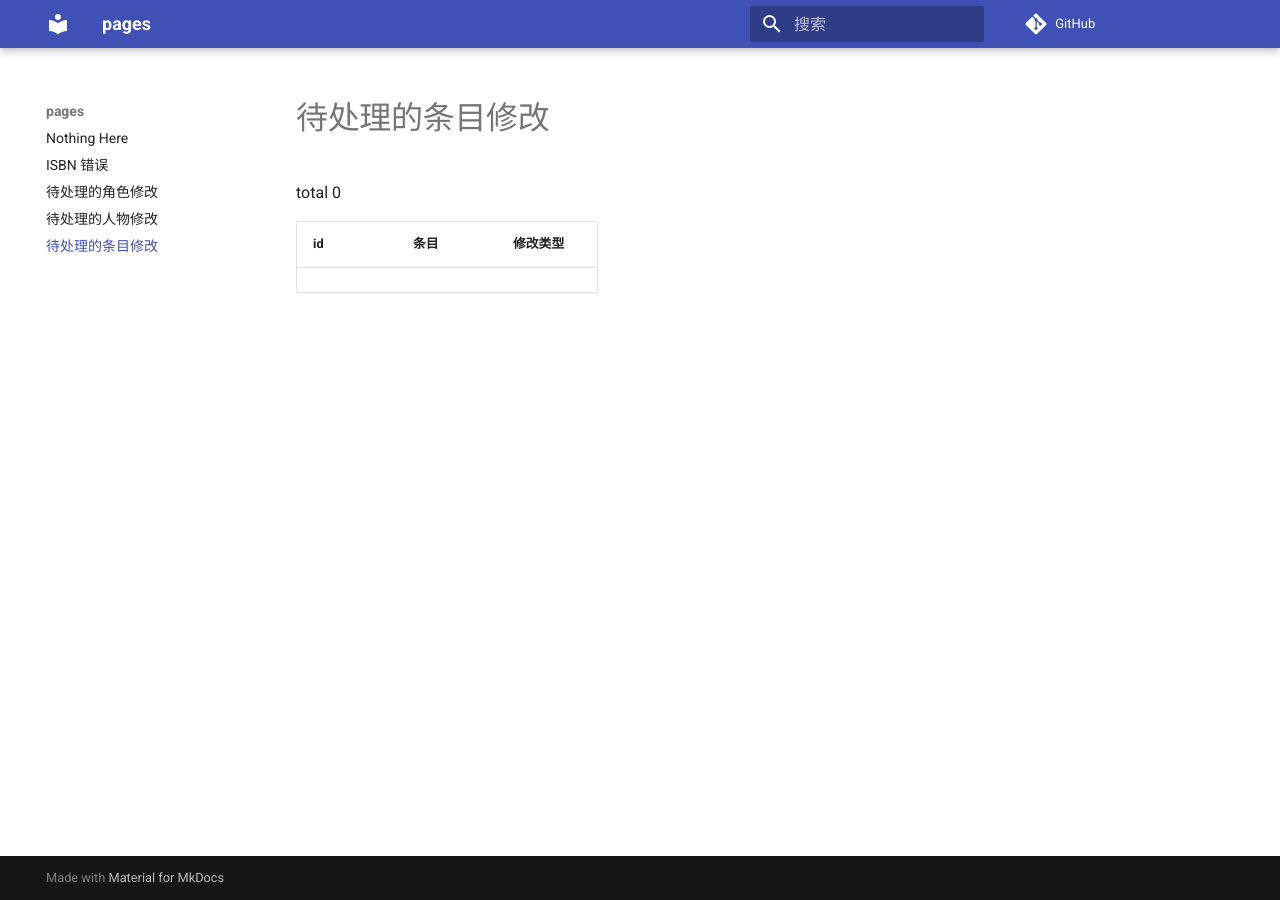
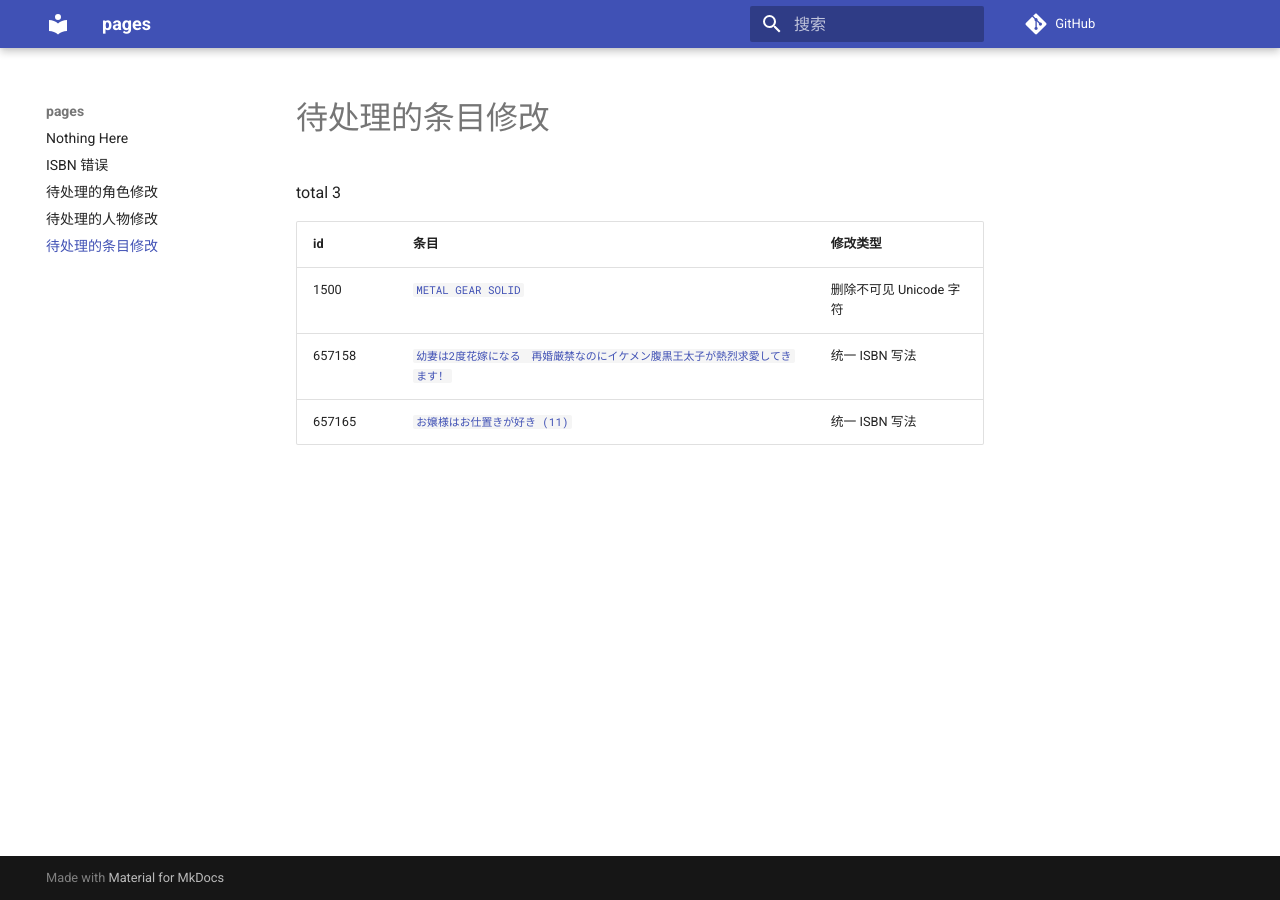
Before and after one commit to trim21/bangumi-pages, an MkDocs documentation site: the page built from docs/pending-subject-changes.md, in a window 1280 px wide. Built offline with MkDocs 1.6.1 and Material for MkDocs 9.7.7, drawn with Linux system fonts in a browser that asks for light colours; comment, search, counter and statistics services are not loaded.

Commit message:
update pending-changes.md

```diff
--- a/docs/pending-subject-changes.md
+++ b/docs/pending-subject-changes.md
@@ -1,6 +1,9 @@
 # 待处理的条目修改
 
-total 0
+total 3
 
 | id | 条目 | 修改类型 |
 | --- | --- | --- |
+| 1500 | [`METAL GEAR SOLID`](https://bgm.tv/subject/1500) | 删除不可见 Unicode 字符 |
+| 657158 | [`幼妻は2度花嫁になる　再婚厳禁なのにイケメン腹黒王太子が熱烈求愛してきます！`](https://bgm.tv/subject/657158) | 统一 ISBN 写法 |
+| 657165 | [`お嬢様はお仕置きが好き (11)`](https://bgm.tv/subject/657165) | 统一 ISBN 写法 |
```
